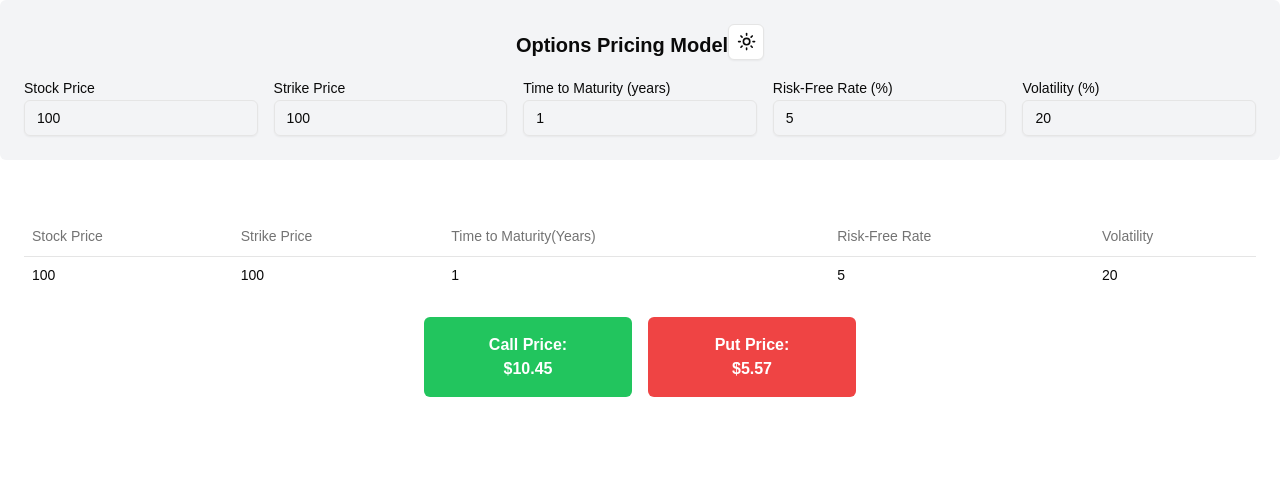
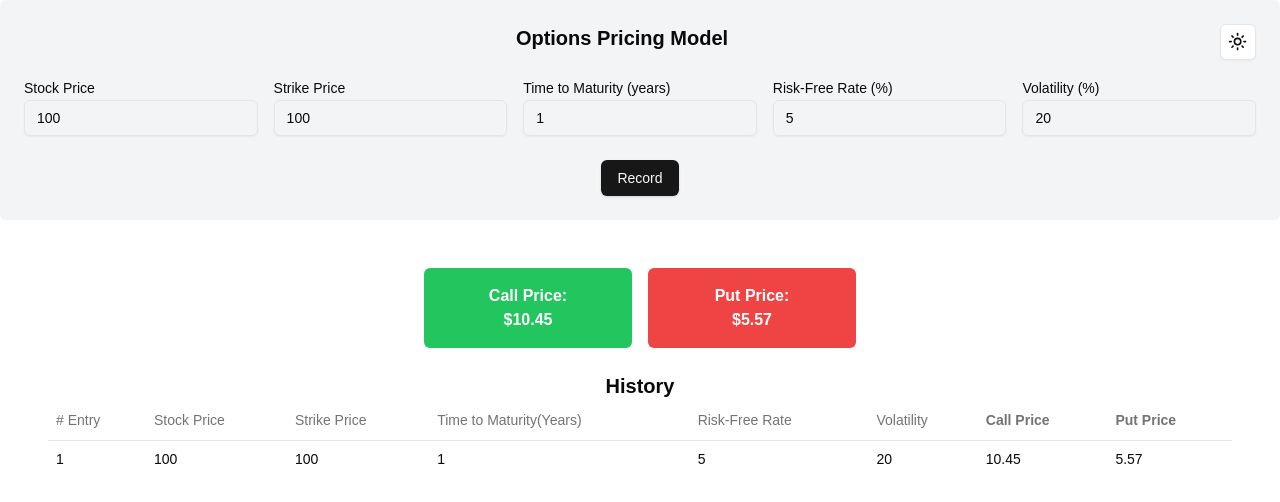
Before and after one commit to samr-gh/options-pricing-model, a Next.js app: page / in a window 1280 px wide. Shown: the top 502 px of the page. Built offline with nearby package versions, Linux system fonts and the light colour scheme.

Commit message:
Created history functionality and tweaked style. No bugs intended

```diff
--- a/src/pages/index.tsx
+++ b/src/pages/index.tsx
@@ -12,8 +12,11 @@ import {
   TableHeader,
   TableRow,
 } from "@/components/ui/table";
+import { Rows } from "lucide-react";
+import { time } from "console";
 
 const OptionsPricingModel = () => {
+  const [entryNumber, setEntryNumber] = useState(1);
   const [stockPrice, setStockPrice] = useState(100); // Default value of 100
   const [strikePrice, setStrikePrice] = useState(100); // Default value of 100
   const [timeToMaturity, setTimeToMaturity] = useState(1); // Default 1 year
@@ -21,6 +24,20 @@ const OptionsPricingModel = () => {
   const [volatility, setVolatility] = useState(20); // Default 20%
   const [callPrice, setCallPrice] = useState(0);
   const [putPrice, setPutPrice] = useState(0);
+
+  type TableRow = {
+      entryNumber: number,
+      stockPrice: number,
+      strikePrice: number,
+      timeToMaturity: number,
+      riskFreeRate: number,
+      volatility: number,
+      callPrice: number,
+      putPrice: number,
+    }
+
+  // initialize history
+  const [inputValues, setInputValues] = useState<TableRow[]>([]);
 
   // Auto-calculate option price whenever any of the inputs change
   useEffect(() => {
@@ -30,9 +47,7 @@ const OptionsPricingModel = () => {
       timeToMaturity &&
       riskFreeRate &&
       volatility
-    ) {
-      calculateOptionPrice();
-    }
+    ) calculateOptionPrice()
   }, [stockPrice, strikePrice, timeToMaturity, riskFreeRate, volatility]);
 
   const calculateOptionPrice = () => {
@@ -80,12 +95,30 @@ const OptionsPricingModel = () => {
     return sign * y;
   };
 
+  // late initialize most recent entry
+  const createNewEntry = () => {
+    useEffect
+    // Move current top row down and append
+    const newRow:TableRow = {
+      entryNumber: entryNumber, stockPrice: stockPrice, strikePrice: strikePrice,
+      timeToMaturity: timeToMaturity, riskFreeRate: riskFreeRate,
+      volatility: volatility, callPrice: callPrice, putPrice: putPrice,
+    }
+    // update table
+    setEntryNumber(entryNumber + 1)
+    setInputValues([newRow, ...inputValues])
+  }
+
   return (
     <div className="max-w-full mx-auto">
       <header className="bg-gray-100 dark:bg-gray-800 p-6 rounded-md">
-        <h1 className="text-xl font-bold text-center dark:text-white">
+        <h1 className="text-xl font-bold flex dark:text-white">
+          <div style={{textAlign: "center", flexGrow: "1"}}>
           Options Pricing Model
+          </div>
+          <div style={{justifyContent: "right"}}>
           <ModeToggle />
+          </div>
         </h1>
         <div className="grid grid-cols-1 md:grid-cols-2 lg:grid-cols-5 gap-4 mt-4">
           <div>
@@ -141,29 +174,14 @@ const OptionsPricingModel = () => {
             />
           </div>
         </div>
+        <br></br>
+        <div className="flex justify-center">
+          <Button
+          onClick={createNewEntry}>Record</Button>
+        </div>
       </header>
 
-      <div className="flex flex-col justify-center items-center mt-8 p-6">
-        <Table className="mb-6">
-          <TableHeader>
-            <TableRow>
-              <TableHead className="">Stock Price</TableHead>
-              <TableHead>Strike Price</TableHead>
-              <TableHead>Time to Maturity(Years)</TableHead>
-              <TableHead className="">Risk-Free Rate</TableHead>
-              <TableHead className="">Volatility</TableHead>
-            </TableRow>
-          </TableHeader>
-          <TableBody>
-            <TableRow>
-              <TableCell className="font-medium">{stockPrice}</TableCell>
-              <TableCell>{strikePrice}</TableCell>
-              <TableCell>{timeToMaturity}</TableCell>
-              <TableCell>{riskFreeRate}</TableCell>
-              <TableCell>{volatility}</TableCell>
-            </TableRow>
-          </TableBody>
-        </Table>
+      <div className="flex flex-col justify-center items-center p-12">
 
         <div className="flex space-x-4 text-center ">
           <div className="bg-green-500 dark:bg-green-700 text-white font-bold p-4 rounded-md w-52">
@@ -179,6 +197,53 @@ const OptionsPricingModel = () => {
             </div>
           </div>
         </div>
+
+        <br></br>
+
+
+          <div className="text-xl font-bold flex" style={{textAlign: "right"}}>History</div>
+          <Table className="mb-10">
+            <TableHeader>
+              <TableRow>
+                <TableHead># Entry</TableHead>
+                <TableHead className="">Stock Price</TableHead>
+                <TableHead>Strike Price</TableHead>
+                <TableHead>Time to Maturity(Years)</TableHead>
+                <TableHead className="">Risk-Free Rate</TableHead>
+                <TableHead className="">Volatility</TableHead>
+                <TableHead className="font-bold">Call Price</TableHead>
+                <TableHead className="font-bold">Put Price</TableHead>
+              </TableRow>
+            </TableHeader>
+            <TableBody>
+              {/* Map old rows */}
+                <TableRow>
+                <TableCell>{entryNumber}</TableCell>
+                <TableCell className="font-medium">{stockPrice}</TableCell>
+                <TableCell>{strikePrice}</TableCell>
+                <TableCell>{timeToMaturity}</TableCell>
+                <TableCell>{riskFreeRate}</TableCell>
+                <TableCell>{volatility}</TableCell>
+                <TableCell>{callPrice.toFixed(2)}</TableCell>
+                <TableCell>{putPrice.toFixed(2)}</TableCell>
+              </TableRow>
+              {
+                inputValues.map((row, _) => (
+                  <TableRow>
+                    <TableCell>{row.entryNumber}</TableCell>
+                    <TableCell>{row.stockPrice}</TableCell>
+                    <TableCell>{row.strikePrice}</TableCell>
+                    <TableCell>{row.timeToMaturity}</TableCell>
+                    <TableCell>{row.riskFreeRate}</TableCell>
+                    <TableCell>{row.volatility}</TableCell>
+                    <TableCell>{row.callPrice.toFixed(2)}</TableCell>
+                    <TableCell>{row.putPrice.toFixed(2)}</TableCell>
+                  </TableRow>
+                ))}
+
+            </TableBody>
+          </Table>
+
       </div>
     </div>
   );
```
